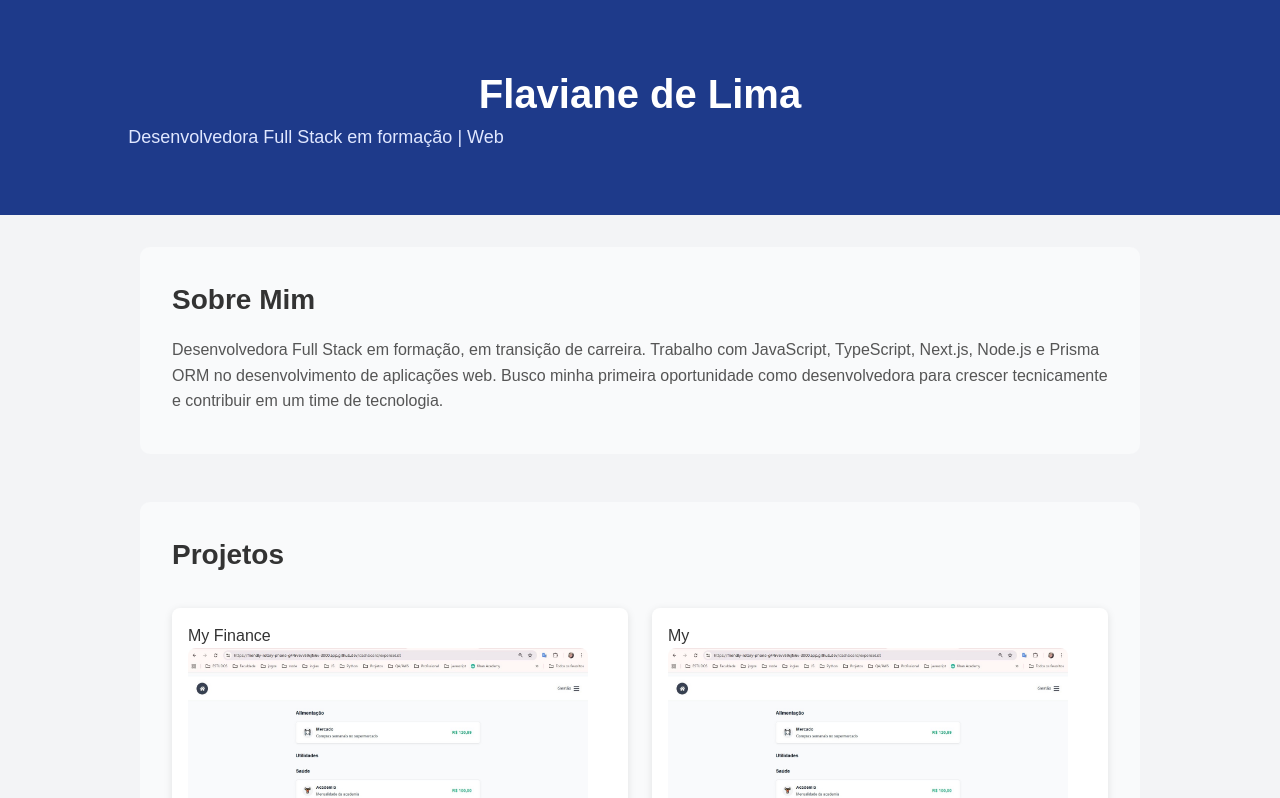
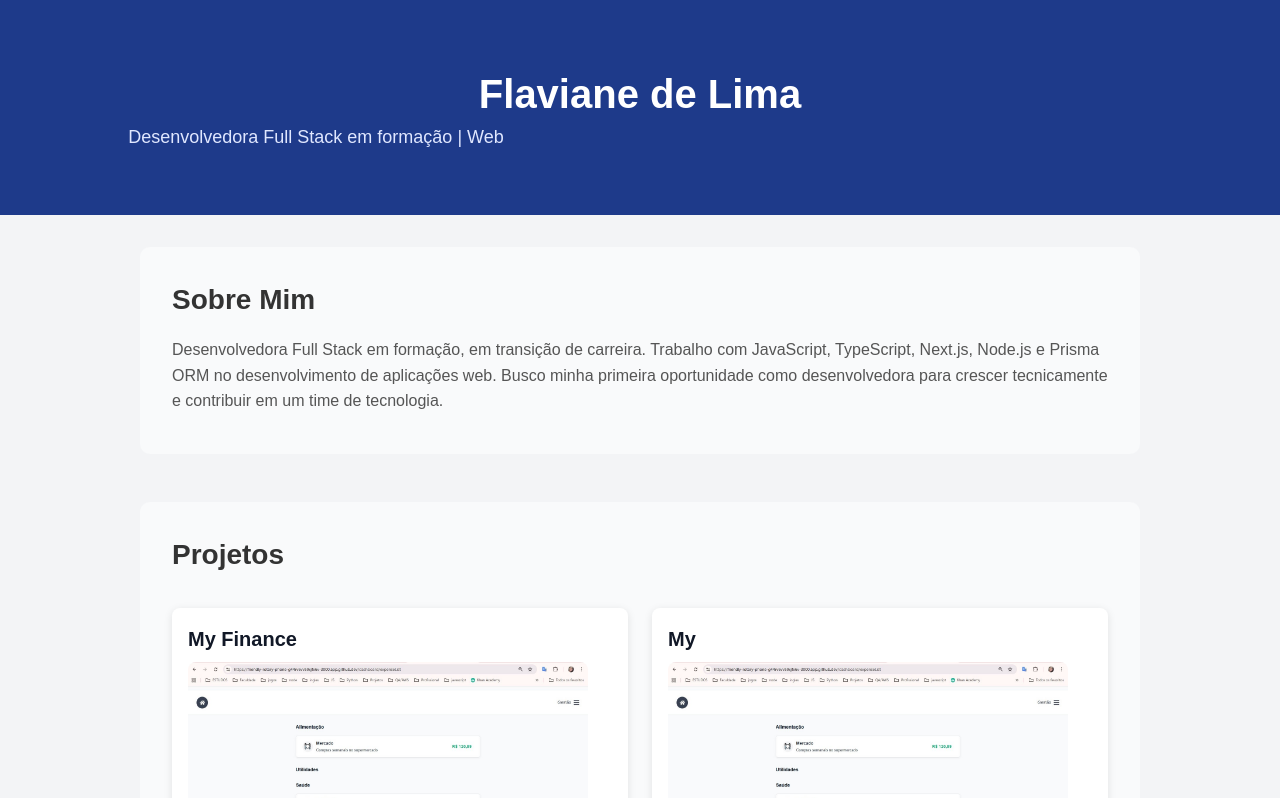
Before and after one commit to flaviane-lima/portfolio-flaviane, a Next.js app: page / in a window 1280 px wide. Shown: the top 798 px of the page. Built offline with nearby package versions, Linux system fonts and the light colour scheme.

Commit message:
ajusta estilo do título do card de projeto

```diff
--- a/app/components/Card.tsx
+++ b/app/components/Card.tsx
@@ -22,6 +22,13 @@ const ImageWrapper = styled.div`
 
 `
 
+const ProjectTitle = styled.h3`
+  font-size:1.25rem;
+  font-weight: 600;
+  margin-bottom: 8px;
+  color: #111827;
+`
+
 const StyledImage = styled(Image)`
     object-fit: cover;
     border-radius: 8px;
@@ -39,7 +46,7 @@ const GithubButtom = styled.a`
   transition: background-color 0.3s ease;
 
 
-  .button:hover {
+  &:hover {
   background-color: #1E40AF;
 }
 
@@ -51,7 +58,7 @@ export default function Card({ title, image, description, technologies, status,
   return (
     <ProjectCard>
       <ImageWrapper>
-        <h3>{title}</h3>
+        <ProjectTitle>{title}</ProjectTitle>
         <StyledImage
           src={image}
           alt={title}
```
